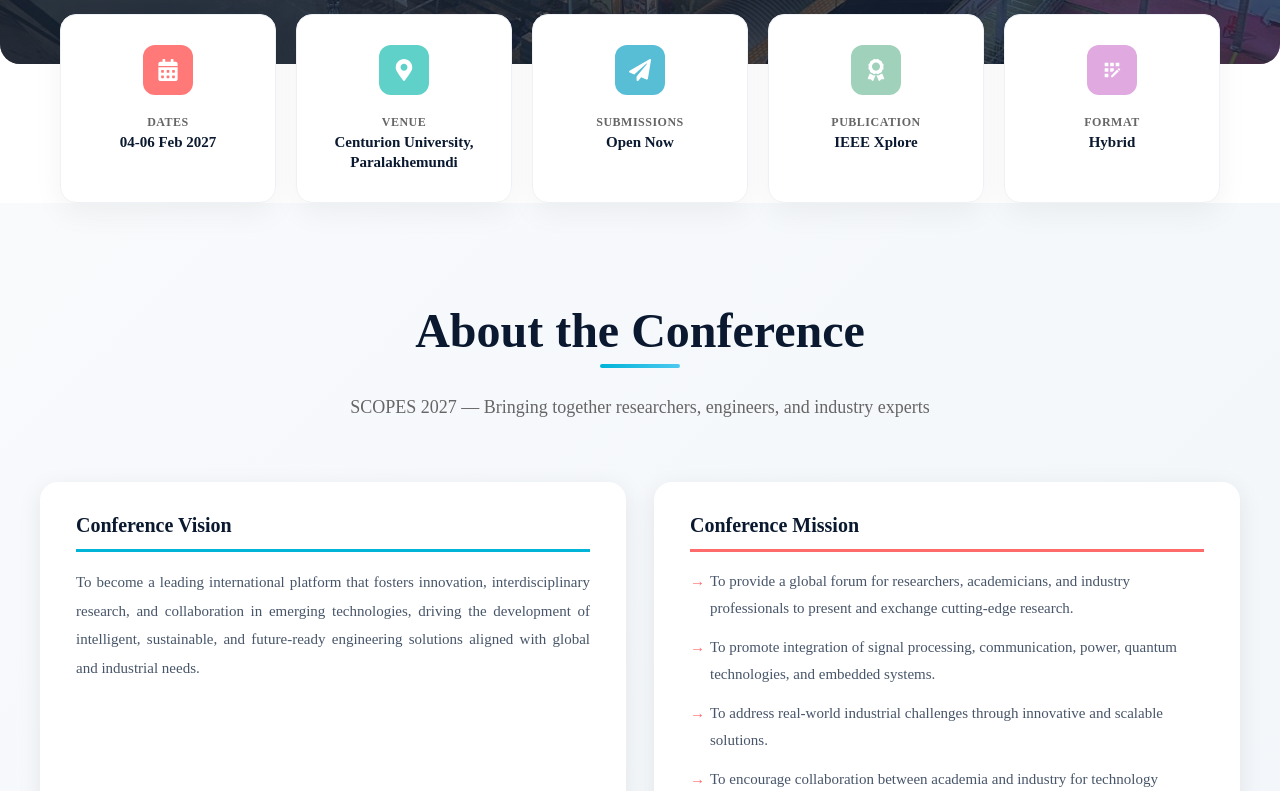
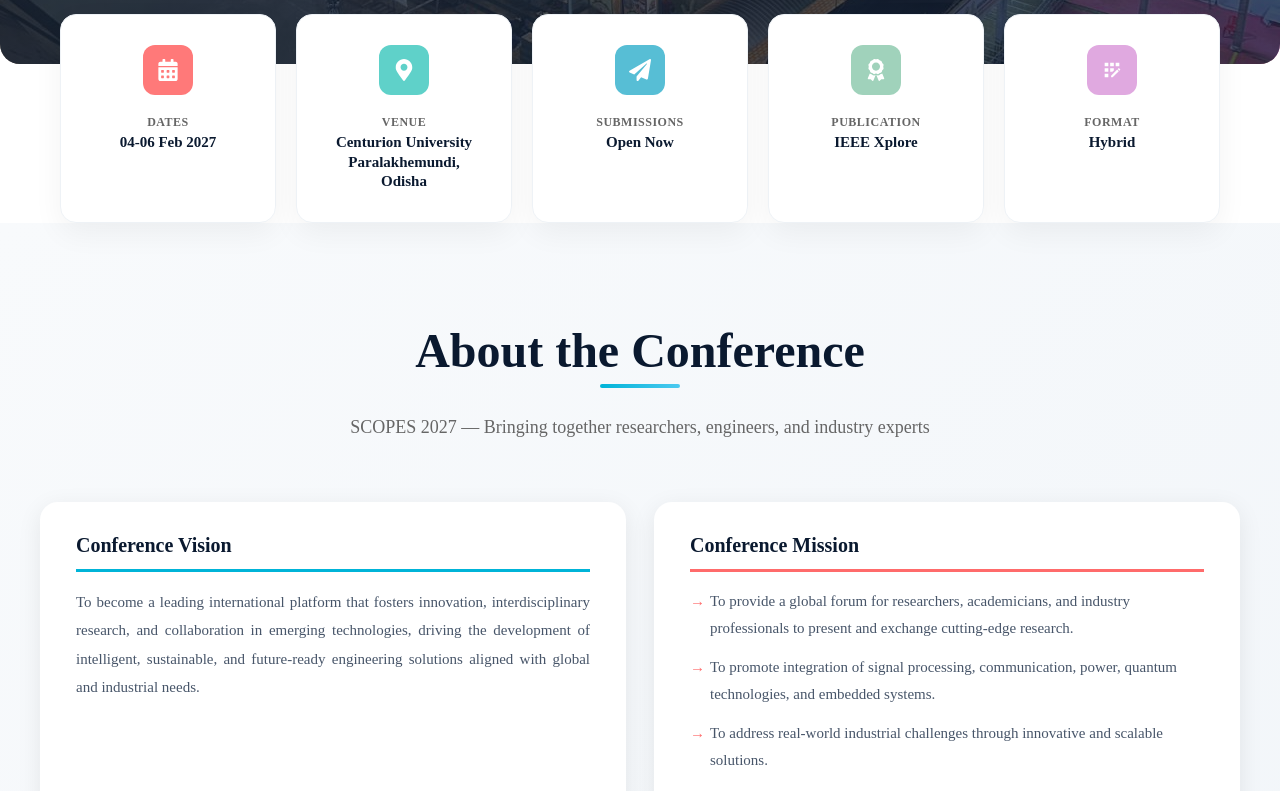
Before and after one commit to krushayu/SCOPES-2027, a React (Create React App) app: page / in a window 1280 px wide. Shown: the part 920-1711 px from the top of the page. Built offline with nearby package versions, Linux system fonts and the light colour scheme.

Commit message:
Update Home.js

```diff
--- a/src/Pages/Home.js
+++ b/src/Pages/Home.js
@@ -112,7 +112,7 @@ const Home = () => {
   const slides = [
     {
       image: "/slide1.png",
-      title: "3rd International Conference",
+      title: "3rd International Conference on",
       subtitle: "Signal Processing, Communication, Power & Embedded Systems",
       tag: "IEEE Technical Co-Sponsored",
     },
@@ -156,7 +156,7 @@ const Home = () => {
     {
       icon: <FaMapMarkerAlt />,
       label: "Venue",
-      value: "Centurion University, Paralakhemundi",
+      value: "Centurion University Paralakhemundi, Odisha",
       color: "#4ECDC4",
       link: "https://maps.app.goo.gl/hVvbqeLRXWvEa9gT9",
     },
```
